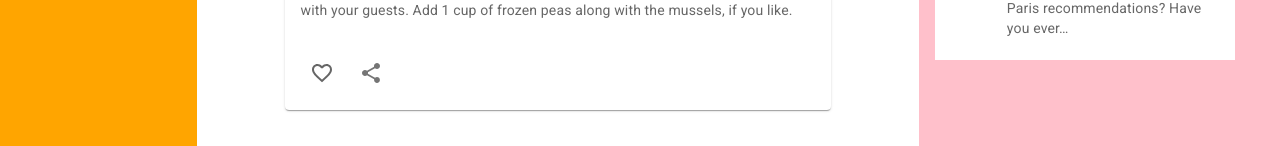
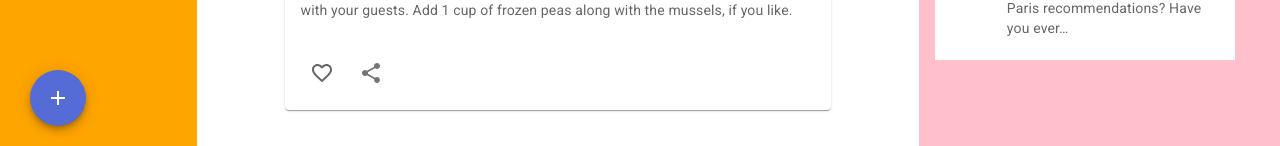
Before and after one commit to philsmirnoff/tutorial, a React (Create React App) app in the folder udemy/mui2/: page / in a window 1280 px wide. Shown: the part 654-800 px from the top of the page. Built offline with nearby package versions, Linux system fonts and the light colour scheme.

Commit message:
added add button for the post

```diff
--- a/udemy/mui2/src/App.js
+++ b/udemy/mui2/src/App.js
@@ -3,6 +3,7 @@
 import Rightbar from "./components/Rightbar";
 import Navbar from "./components/Navbar";
 import { Box, Stack } from "@mui/material";
+import Add from "./components/Add";
 
 function App() {
 
@@ -14,6 +15,7 @@
         <Feed />
         <Rightbar />
       </Stack>
+      <Add />
    </Box>
   );
 }
--- /dev/null
+++ b/udemy/mui2/src/components/Add.jsx
@@ -0,0 +1,18 @@
+import React from 'react';
+import Fab from '@mui/material/Fab';
+import Tooltip from '@mui/material/Tooltip';
+import { Add as AddIcon } from '@mui/icons-material';
+
+const Add = () => {
+  return (
+    <>
+      <Tooltip title="Delete" sx={{position: "fixed", bottom: 20, left: { xs: "calc(50% - 25px)", md: 30}}}>
+        <Fab color="primary" aria-label="add">
+         <AddIcon />
+         </ Fab>
+       </Tooltip>
+    </>
+  )
+}
+
+export default Add
```
